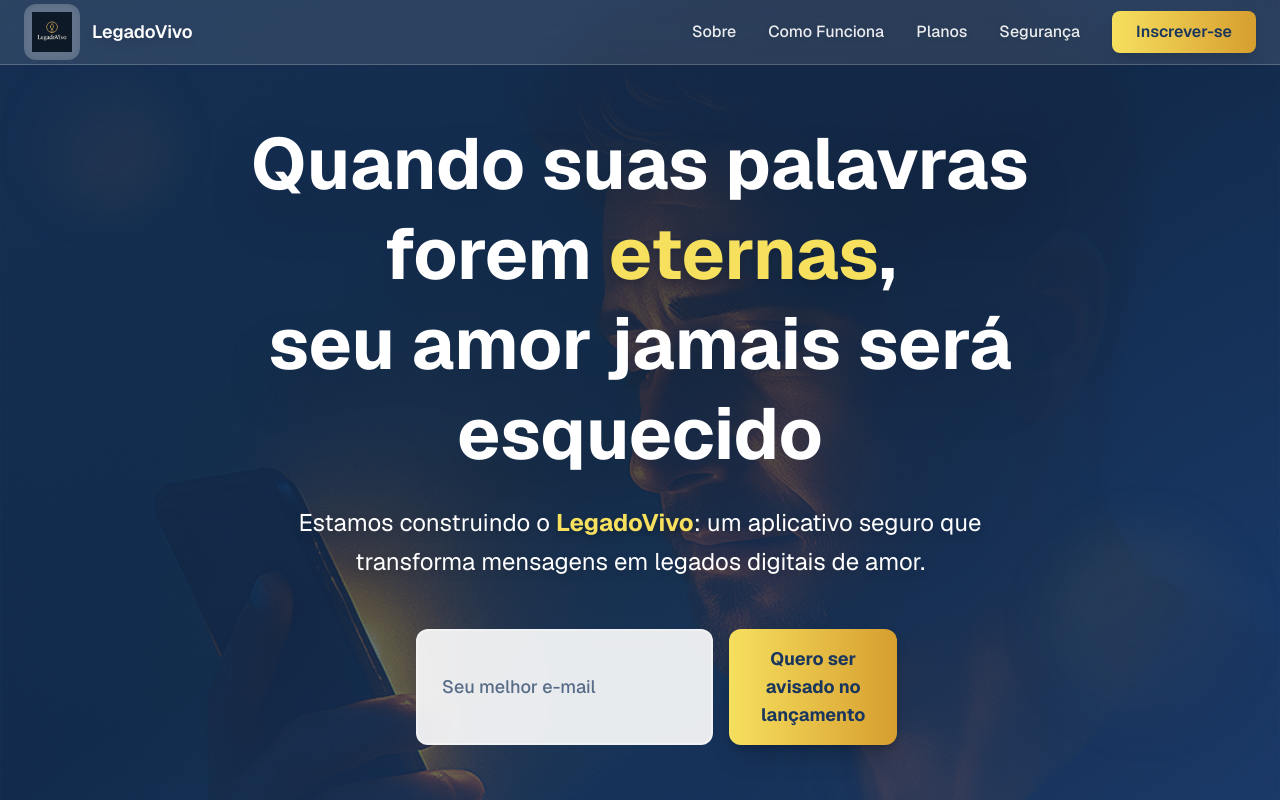
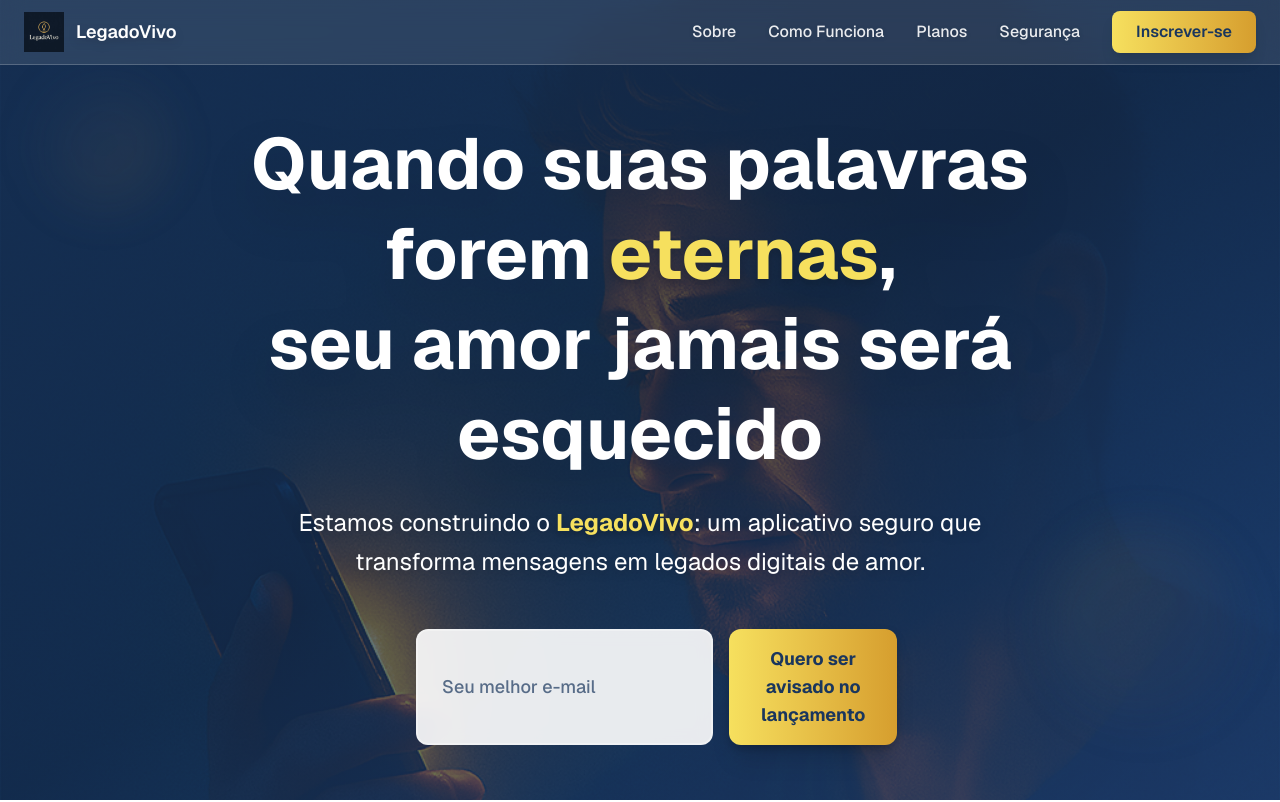
Before and after one commit to nesks/legado-vivo-landing-page, a Next.js app: page / in a window 1280 px wide. Shown: the top 802 px of the page. Built offline with nearby package versions, Linux system fonts and the light colour scheme.

Commit message:
retirando padding

```diff
--- a/src/app/components/Header.tsx
+++ b/src/app/components/Header.tsx
@@ -41,7 +41,7 @@ export default function Header() {
           <div id="header-logo" className="flex items-center">
             <div
               id="header-logo-wrapper"
-              className={`flex items-center justify-center p-2 backdrop-blur-sm rounded-xl transition-all duration-300 ${
+              className={`flex items-center justify-center backdrop-blur-sm rounded-xl transition-all duration-300 ${
                 isScrolled
                   ? 'bg-white/90'
                   : 'bg-white/20'
```
